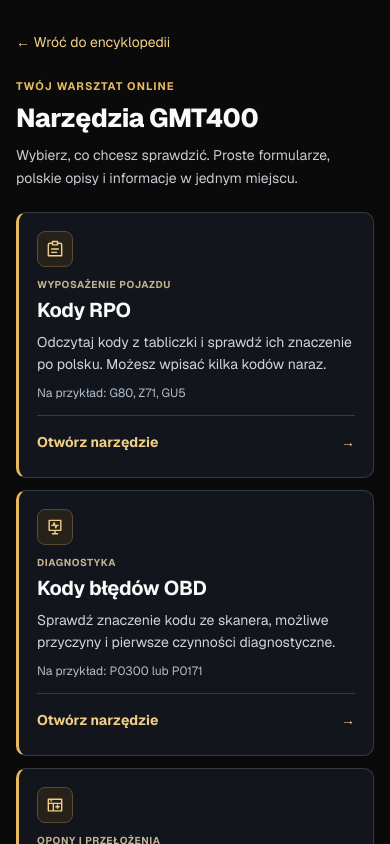
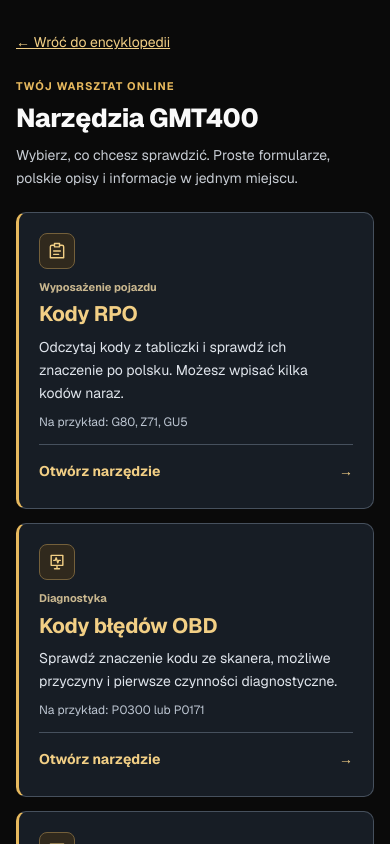
Before and after one commit to tsrc4mm9gg-netizen/gmt400-app, a Next.js app: page /narzedzia in a window 390 px wide. Shown: the top 844 px of the page. Built offline with nearby package versions, Linux system fonts and the light colour scheme.

Commit message:
Make tools hub styling independent of CSS delivery and verify mobile cards

```diff
--- a/src/app/narzedzia/page.tsx
+++ b/src/app/narzedzia/page.tsx
@@ -1,5 +1,5 @@
 import Link from 'next/link';
-import styles from './ToolsHub.module.css';
+import type { CSSProperties } from 'react';
 
 const TOOLS = [
  { href: '/narzedzia/rpo', title: 'Kody RPO', tag: 'Wyposażenie pojazdu', description: 'Odczytaj kody z tabliczki i sprawdź ich znaczenie po polsku. Możesz wpisać kilka kodów naraz.', example: 'Na przykład: G80, Z71, GU5', icon: 'M9 5H6a2 2 0 0 0-2 2v13h16V7a2 2 0 0 0-2-2h-3M9 3h6v4H9zM8 12h8M8 16h6' },
@@ -7,32 +7,46 @@ const TOOLS = [
  { href: '/narzedzia/kalkulatory', title: 'Kalkulator opon', tag: 'Opony i przełożenia', description: 'Porównaj obecne i planowane opony. Oblicz zmianę średnicy oraz wpływ na prędkość i przełożenie osi.', example: 'Na przykład: 235/75 R16 → 265/75 R16', icon: 'M4 5h16v14H4zM4 10h16M10 10v9M7 7h1M13 14h4M15 12v4' },
  { href: '/narzedzia/czesci', title: 'Dobór części', tag: 'Wstępna weryfikacja', description: 'Przejrzyj referencyjne informacje według modelu, rocznika, silnika i skrzyni. Przed zakupem potwierdź numer części.', example: 'Wynik nie potwierdza zamienności części.', icon: 'M14 4a6 6 0 0 0-7 8l-4 4a3 3 0 0 0 5 5l4-4a6 6 0 0 0 8-7l-4 3-4-4z' }
 ];
-
+const s: Record<string, CSSProperties> = {
+ page: { boxSizing:'border-box', width:'100%', maxWidth:1000, minWidth:0, margin:'0 auto', padding:'20px 16px calc(100px + env(safe-area-inset-bottom, 0px))', background:'#0a0a0a', color:'#ededed', fontFamily:'var(--font-geist-sans), system-ui, sans-serif' },
+ header: { position:'static', display:'block', width:'100%', minWidth:0, margin:'0 0 22px', padding:0, border:0, background:'transparent' },
+ back: { display:'inline-flex', alignItems:'center', minHeight:44, margin:'0 0 14px', color:'#f2cf85', fontSize:14, lineHeight:1.5, textDecoration:'underline' },
+ eyebrow: { display:'block', margin:'0 0 8px', color:'#e7b95e', fontSize:11, fontWeight:700, lineHeight:1.5, letterSpacing:'.1em' },
+ title: { display:'block', margin:'0 0 10px', color:'#fafafa', fontSize:'clamp(26px, 5vw, 36px)', fontWeight:750, lineHeight:1.2 },
+ intro: { display:'block', maxWidth:650, margin:0, color:'#c7ccd3', fontSize:14, lineHeight:1.65 },
+ grid: { display:'grid', gridTemplateColumns:'repeat(auto-fit, minmax(min(100%, 300px), 1fr))', alignItems:'stretch', gap:14, width:'100%', minWidth:0, margin:0, padding:0 },
+ card: { boxSizing:'border-box', position:'relative', display:'flex', flexDirection:'column', alignItems:'flex-start', justifyContent:'flex-start', width:'100%', maxWidth:'100%', minWidth:0, margin:0, padding:20, border:'1px solid #46505d', borderLeft:'3px solid #e7b95e', borderRadius:10, background:'#171d25', color:'#ededed', textAlign:'left', textDecoration:'none', whiteSpace:'normal', overflowWrap:'anywhere' },
+ icon: { display:'flex', alignItems:'center', justifyContent:'center', flex:'0 0 auto', width:36, height:36, margin:'0 0 10px', border:'1px solid #74603b', borderRadius:8, background:'#30291d', color:'#f2cf85' },
+ tag: { display:'block', margin:'0 0 5px', color:'#c9b78f', fontSize:11, fontWeight:650, lineHeight:1.5 },
+ cardTitle: { display:'block', width:'100%', margin:'0 0 8px', padding:0, color:'#f2cf85', fontSize:21, fontWeight:700, lineHeight:1.3, textWrap:'initial', whiteSpace:'normal' },
+ description: { display:'block', width:'100%', maxWidth:'100%', margin:'0 0 8px', color:'#e0e5ec', fontSize:14, lineHeight:1.65, whiteSpace:'normal', overflowWrap:'anywhere' },
+ example: { display:'block', width:'100%', maxWidth:'100%', margin:'0 0 12px', color:'#bdc6d2', fontSize:12, lineHeight:1.6 },
+ action: { boxSizing:'border-box', display:'flex', alignItems:'center', justifyContent:'space-between', width:'100%', minHeight:44, margin:'auto 0 0', padding:'10px 0 0', borderTop:'1px solid #46505d', color:'#f2cf85', fontSize:14, fontWeight:650, lineHeight:1.5 },
+ notice: { boxSizing:'border-box', display:'block', width:'100%', margin:'18px 0 0', padding:'14px 16px', border:'1px solid #343a43', borderRadius:10, background:'#101317' },
+ noticeTitle: { display:'block', margin:'0 0 6px', color:'#e2e7ed', fontSize:13, fontWeight:650, lineHeight:1.5 },
+ noticeText: { display:'block', maxWidth:'100%', margin:0, color:'#bdc6d2', fontSize:12, lineHeight:1.65 }
+};
 export default function ToolsPage() {
- return (
- <main className={styles.page}>
- <header className={styles.header}>
- <Link href="/" className={styles.back}>← Wróć do encyklopedii</Link>
- <p className={styles.eyebrow}>TWÓJ WARSZTAT ONLINE</p>
- <h1 className={styles.title}>Narzędzia GMT400</h1>
- <p className={styles.intro}>Wybierz, co chcesz sprawdzić. Proste formularze, polskie opisy i informacje w jednym miejscu.</p>
+ return <main style={s.page} data-tools-appearance="inline-v1">
+ <header style={s.header}>
+ <Link href="/" style={s.back}>← Wróć do encyklopedii</Link>
+ <p style={s.eyebrow}>TWÓJ WARSZTAT ONLINE</p>
+ <h1 style={s.title}>Narzędzia GMT400</h1>
+ <p style={s.intro}>Wybierz, co chcesz sprawdzić. Proste formularze, polskie opisy i informacje w jednym miejscu.</p>
  </header>
- <section className={styles.grid} aria-label="Dostępne narzędzia">
- {TOOLS.map(tool => (
- <Link key={tool.href} href={tool.href} className={styles.card}>
- <span className={styles.icon} aria-hidden="true"><svg width="24" height="24" viewBox="0 0 24 24" fill="none" stroke="currentColor" strokeWidth="1.7" strokeLinecap="round" strokeLinejoin="round" focusable="false"><path d={tool.icon} /></svg></span>
- <span className={styles.tag}>{tool.tag}</span>
- <h2 className={styles.cardTitle}>{tool.title}</h2>
- <p className={styles.description}>{tool.description}</p>
- <p className={styles.example}>{tool.example}</p>
- <span className={styles.action}>Otwórz narzędzie <span aria-hidden="true">→</span></span>
- </Link>
- ))}
+ <section style={s.grid} aria-label="Dostępne narzędzia">
+ {TOOLS.map(tool => <Link key={tool.href} href={tool.href} style={s.card} data-tool-card>
+ <span style={s.icon} aria-hidden="true"><svg width="20" height="20" viewBox="0 0 24 24" fill="none" stroke="currentColor" strokeWidth="1.7" strokeLinecap="round" strokeLinejoin="round" focusable="false"><path d={tool.icon} /></svg></span>
+ <span style={s.tag}>{tool.tag}</span>
+ <h2 style={s.cardTitle}>{tool.title}</h2>
+ <p style={s.description}>{tool.description}</p>
+ <p style={s.example}>{tool.example}</p>
+ <span style={s.action}>Otwórz narzędzie <span aria-hidden="true">→</span></span>
+ </Link>)}
  </section>
- <aside className={styles.notice} aria-label="Ważne informacje">
- <h2 className={styles.noticeTitle}>Informacje pomocnicze, nie instrukcja naprawy</h2>
- <p className={styles.noticeText}>Przed zakupem części lub serwisem potwierdź dane dla konkretnego auta, rocznika i zamontowanych podzespołów. Brak wyniku nie oznacza braku usterki ani niezgodności części.</p>
+ <aside style={s.notice} aria-label="Ważne informacje">
+ <h2 style={s.noticeTitle}>Informacje pomocnicze, nie instrukcja naprawy</h2>
+ <p style={s.noticeText}>Przed zakupem części lub serwisem potwierdź dane dla konkretnego auta, rocznika i zamontowanych podzespołów. Brak wyniku nie oznacza braku usterki ani niezgodności części.</p>
  </aside>
- </main>
- );
+ </main>;
 }
```
Also changed, not shown: 1 other file (tests, documents, lock files or other folders).
